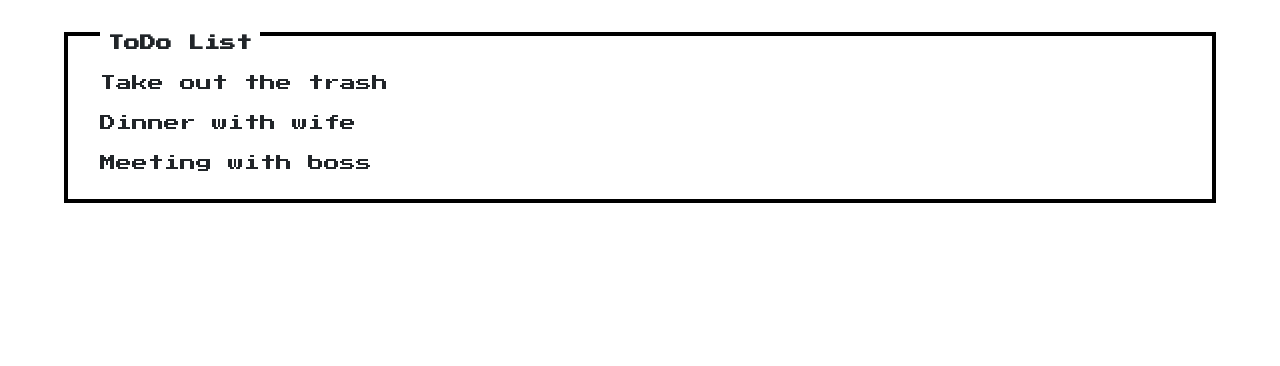
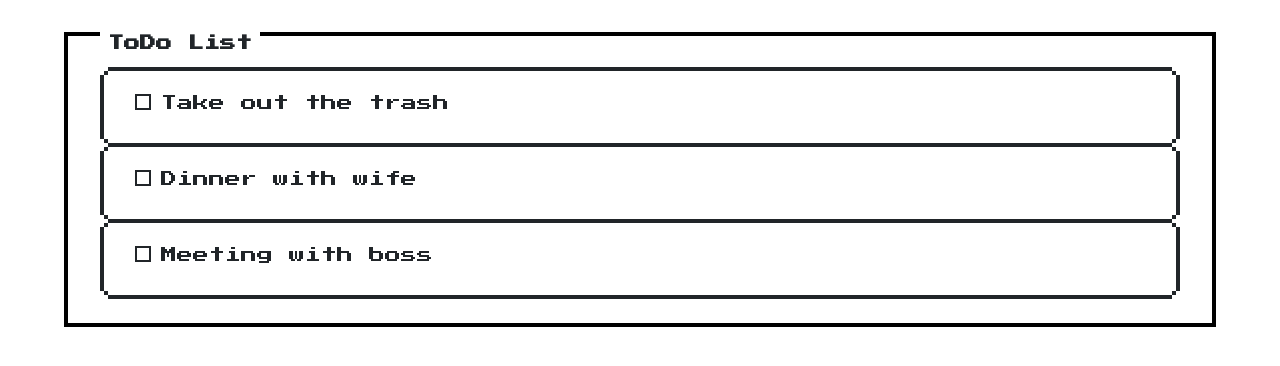
Before and after one commit to in-in/hydrogen, a React (Create React App) app: page / in a window 1280 px wide. Shown: the top 366 px of the page. Built offline with nearby package versions, Linux system fonts and the light colour scheme; the HTML template or start-up script is replaced by a standard one.

Commit message:
add checkbox

```diff
--- a/src/App.css
+++ b/src/App.css
@@ -12,3 +12,21 @@ body {
   padding: 0 2rem;
   margin: 2rem;
 }
+
+:root {
+  --white: #fff;
+}
+
+.is-dark .nes-checkbox + span::before,
+.is-dark .nes-checkbox:checked + span::before {
+  color: var(--white);
+}
+
+.is-dark .nes-checkbox:checked:focus + span::before {
+  box-shadow: 2px 2px, 4px 2px, 6px 2px, 8px 2px, 10px 2px, 12px 2px, 14px 2px,
+    18px 2px, 20px 2px, 2px 4px, 16px 4px, 18px 4px, 20px 4px, 2px 6px, 14px 6px,
+    16px 6px, 2px 8px, 4px 8px, 12px 8px, 14px 8px, 2px 10px, 4px 10px, 6px 10px,
+    10px 10px, 12px 10px, 16px 10px, 2px 12px, 6px 12px, 8px 12px, 10px 12px,
+    16px 12px, 2px 14px, 8px 14px, 16px 14px, 2px 16px, 4px 16px, 6px 16px,
+    8px 16px, 10px 16px, 12px 16px, 14px 16px, 16px 16px;
+}
--- a/src/App.js
+++ b/src/App.js
@@ -14,7 +14,7 @@ class App extends Component {
       {
         id: 2,
         title: 'Dinner with wife',
-        completed: true
+        completed: false
       },
       {
         id: 3,
@@ -24,13 +24,22 @@ class App extends Component {
     ]
   };
 
+  markComplete = id => {
+    this.setState({
+      todos: this.state.todos.map(todo => {
+        if (todo.id === id) {
+          todo.completed = !todo.completed;
+        }
+        return todo;
+      })
+    });
+  };
+
   render() {
-    console.log(this.state.todos);
-
     return (
       <section className="nes-container with-title">
         <h2 className="title">ToDo List</h2>
-        <Todos todos={this.state.todos} />
+        <Todos todos={this.state.todos} markComplete={this.markComplete} />
       </section>
     );
   }
--- a/src/components/TodoItem.js
+++ b/src/components/TodoItem.js
@@ -3,12 +3,26 @@ import PropTypes from 'prop-types';
 
 export default class TodoItem extends Component {
   render() {
-    let className = 'TodoItem';
-    if (this.props.todo.completed) {
-      className += ' TodoItem--completed';
+    const { id, title, completed } = this.props.todo;
+
+    let className = 'nes-container is-rounded';
+    if (completed) {
+      className += ' is-dark';
     }
 
-    return <p className={className}>{this.props.todo.title}</p>;
+    return (
+      <div className={className}>
+        <label>
+          <input
+            type="checkbox"
+            className="nes-checkbox"
+            onChange={this.props.markComplete.bind(this, id)}
+          />
+          <span />
+        </label>
+        <span>{title}</span>
+      </div>
+    );
   }
 }
 
--- a/src/components/Todos.js
+++ b/src/components/Todos.js
@@ -4,7 +4,13 @@ import PropTypes from 'prop-types';
 
 export default class Todos extends Component {
   render() {
-    return this.props.todos.map(todo => <TodoItem key={todo.id} todo={todo} />);
+    return this.props.todos.map(todo => (
+      <TodoItem
+        key={todo.id}
+        todo={todo}
+        markComplete={this.props.markComplete}
+      />
+    ));
   }
 }
 
```
